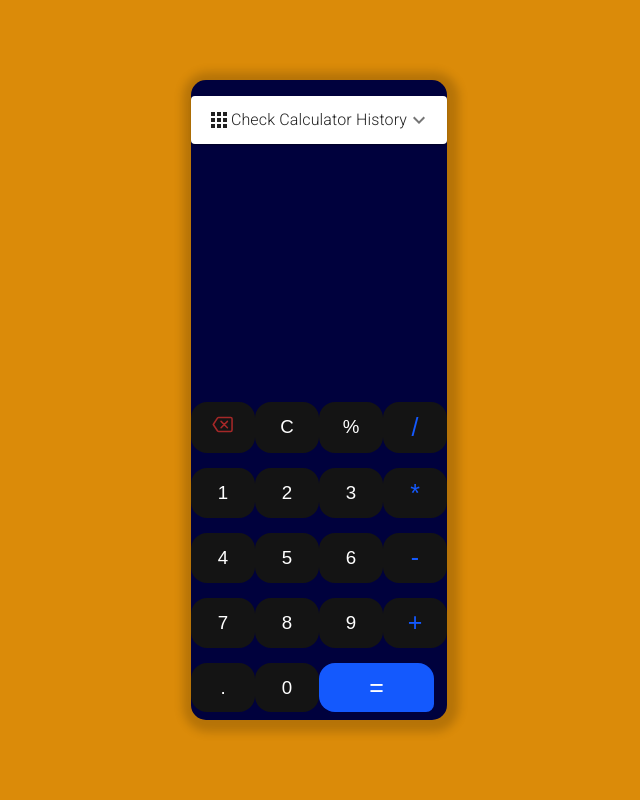
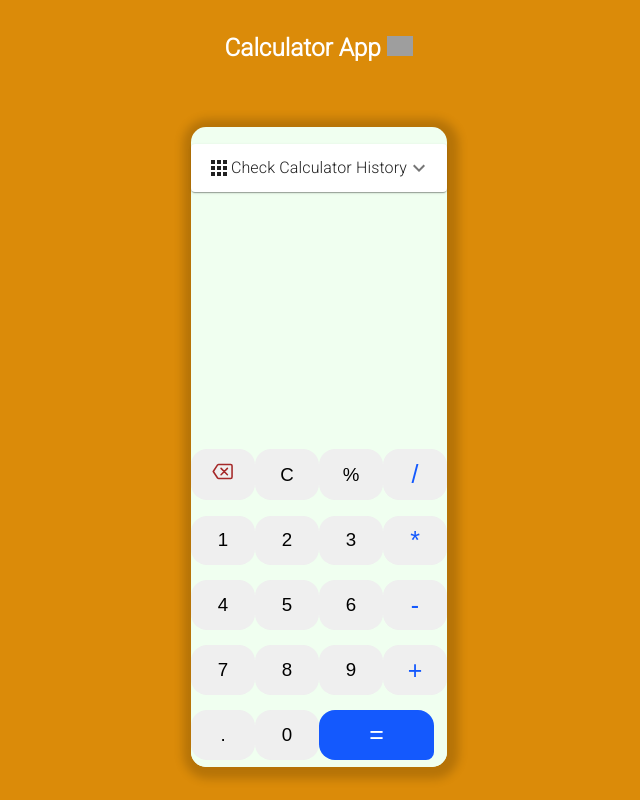
Before and after one commit to YoniB1995/mini-calculator-task, a React (Create React App) app: page / in a window 1280 px wide. Shown: the whole page, without its empty margins (321-961 px from the left). Built offline with nearby package versions, Linux system fonts and the light colour scheme; grey boxes are pictures that could not be loaded.

Commit message:
fixed and updated style

```diff
--- a/src/App.css
+++ b/src/App.css
@@ -11,6 +11,10 @@ body {
   font-family: "Roboto", sans-serif;
 }
 
+.header-app {
+  color: white;
+}
+
 .container {
   background-color: #db8b09;
   height: 100vh;
--- a/src/App.jsx
+++ b/src/App.jsx
@@ -8,6 +8,15 @@ function App() {
   return (
     <HistoryProvider>
       <main className="container">
+        <h3 className="header-app">
+          Calculator App{" "}
+          <img
+            src="https://d29fhpw069ctt2.cloudfront.net/icon/image/84736/preview.svg"
+            alt="calculator icon"
+            height="20rem"
+          />
+        </h3>
+
         <Calculator />
       </main>
     </HistoryProvider>
--- a/src/components/Buttons/Buttons.css
+++ b/src/components/Buttons/Buttons.css
@@ -1,6 +1,8 @@
 .btns {
   display: flex;
   flex-wrap: wrap;
+  background-color: honeydew;
+  border-radius: 15px;
 }
 
 .btns button {
@@ -8,13 +10,12 @@
   font-size: 0.9em;
   width: 25%;
   margin: 3% 0%;
-  color: white;
-  background-color: #141414;
+  color: black;
+  background-color: none;
   border: none;
   cursor: pointer;
   outline: none;
   border-radius: 1rem;
-  border: 0.5 solid black;
 }
 
 .btns button:hover {
--- a/src/components/Calculator/Calculator.css
+++ b/src/components/Calculator/Calculator.css
@@ -1,5 +1,5 @@
 .calculator {
-  background-color: #00013d;
+  background-color: honeydew;
   border-radius: 15px;
   width: 80%;
   height: 80%;
@@ -11,7 +11,8 @@
 
 .history-tool {
   position: absolute;
-  top: 12%;
+  top: 18%;
+  border-radius: 15px;
 }
 
 @media (min-width: 500px) {
--- a/src/components/Calculator/Calculator.jsx
+++ b/src/components/Calculator/Calculator.jsx
@@ -106,7 +106,6 @@ function Calculator() {
     addToHistory(
       `${calculate.primaryNum}${calculate.operator}${calculate.secondNum} = ${calculate.finalNum}`
     );
-    console.log(state);
   };
 
   const clearNumbers = (num, isCalculate) => {
@@ -165,11 +164,11 @@ function Calculator() {
 
   return (
     <>
-      <sidebar className="history-tool">
+      <section className="history-tool">
         <SimpleAccordion />
-      </sidebar>
+      </section>
 
-      <section className="calculator">
+      <main className="calculator">
         <Display
           result={result}
           number1={calculate.primaryNum}
@@ -177,7 +176,7 @@ function Calculator() {
           operator={operatorClick}
         />
         <Buttons handleCalculation={handleCalculation} />
-      </section>
+      </main>
     </>
   );
 }
--- a/src/components/Display/Display.css
+++ b/src/components/Display/Display.css
@@ -14,10 +14,11 @@ p {
 
 .numbers {
   font-size: 0.9em;
-  color: rgba(197, 195, 195, 0.705);
+  color: black;
 }
 
 .result {
   overflow: auto;
   font-size: 1.5em;
+  color: black;
 }
```
